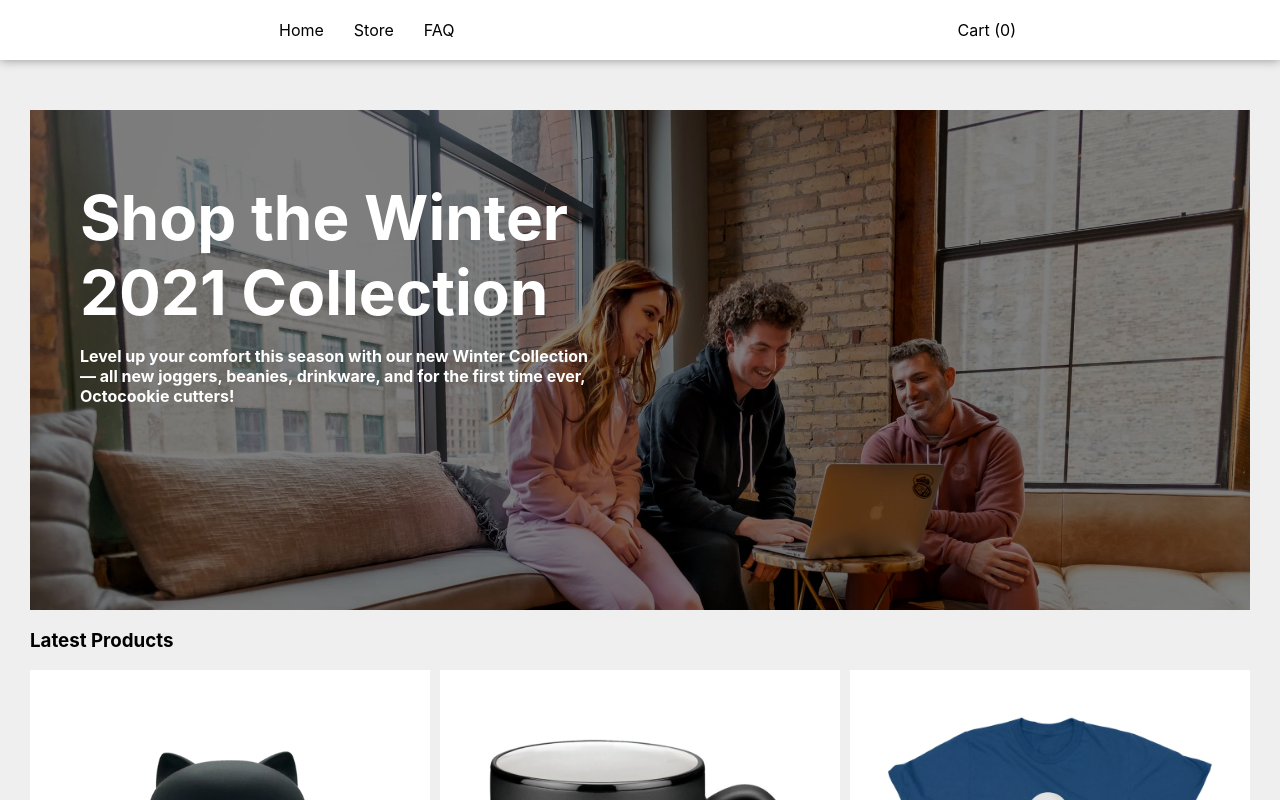
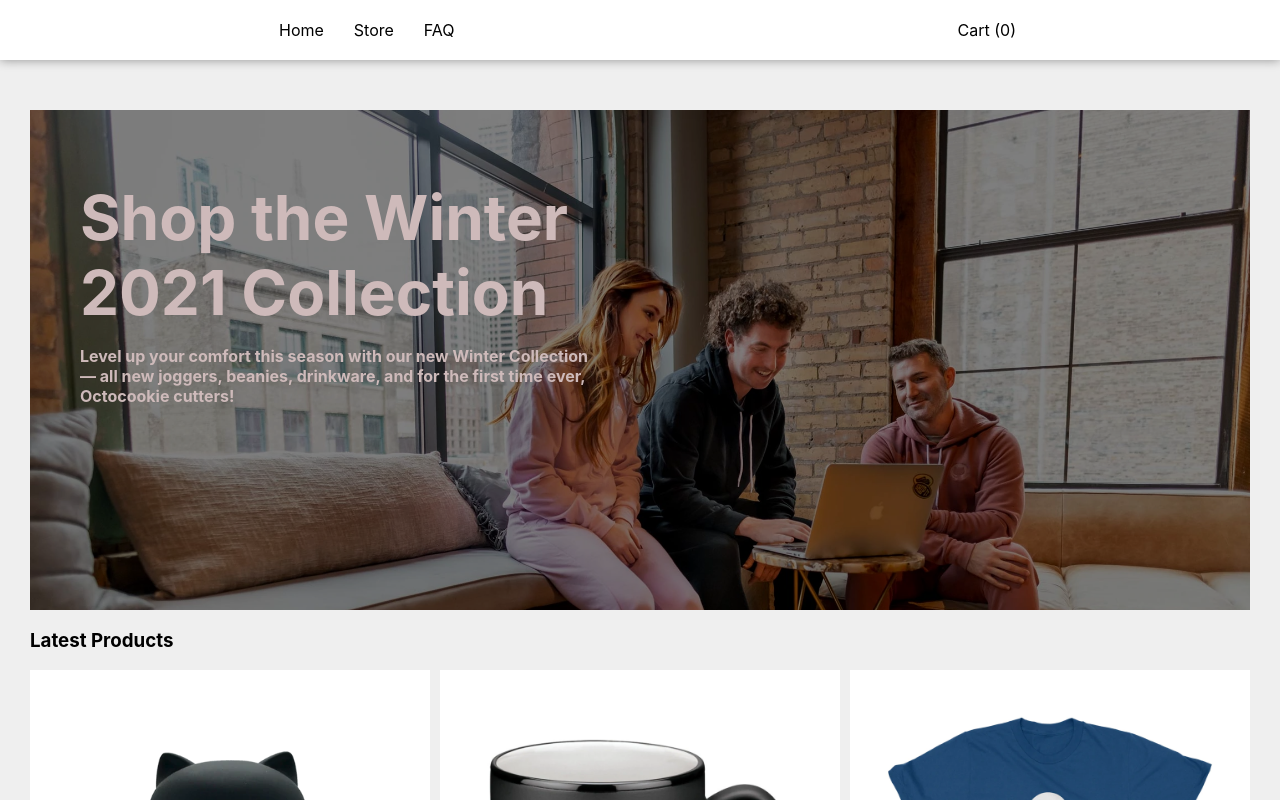
Before and after one commit to Juliandl88/tienda-nextjs, a Next.js app: page / in a window 1280 px wide. Shown: the top 800 px of the page. Built offline with nearby package versions, Linux system fonts and the light colour scheme.

Commit message:
rutas dinamicas

```diff
--- a/components/layout.js
+++ b/components/layout.js
@@ -8,7 +8,7 @@ export default function Layout({ children, title }) {
   return (
     <div>
       <Head>
-        <title>Github Merch {title ? ` | ${title}` : ""}</title>
+        <title>Github Merch{title ? ` | ${title}` : ""}</title>
         <meta name="description" content="Generated by create next app" />
         <link rel="icon" href="/favicon.ico" />
       </Head>
--- a/styles/Home.module.css
+++ b/styles/Home.module.css
@@ -14,7 +14,7 @@
 .bannerInfo {
   width: 50%;
   padding: 50px;
-  color: white;
+  color: rgb(206, 186, 186);
 }
 
 .bannerBackground {
@@ -49,7 +49,7 @@
 }
 
 .title a {
-  color: #0070f3;
+  color: #0070f4;
   text-decoration: none;
 }
 
```
